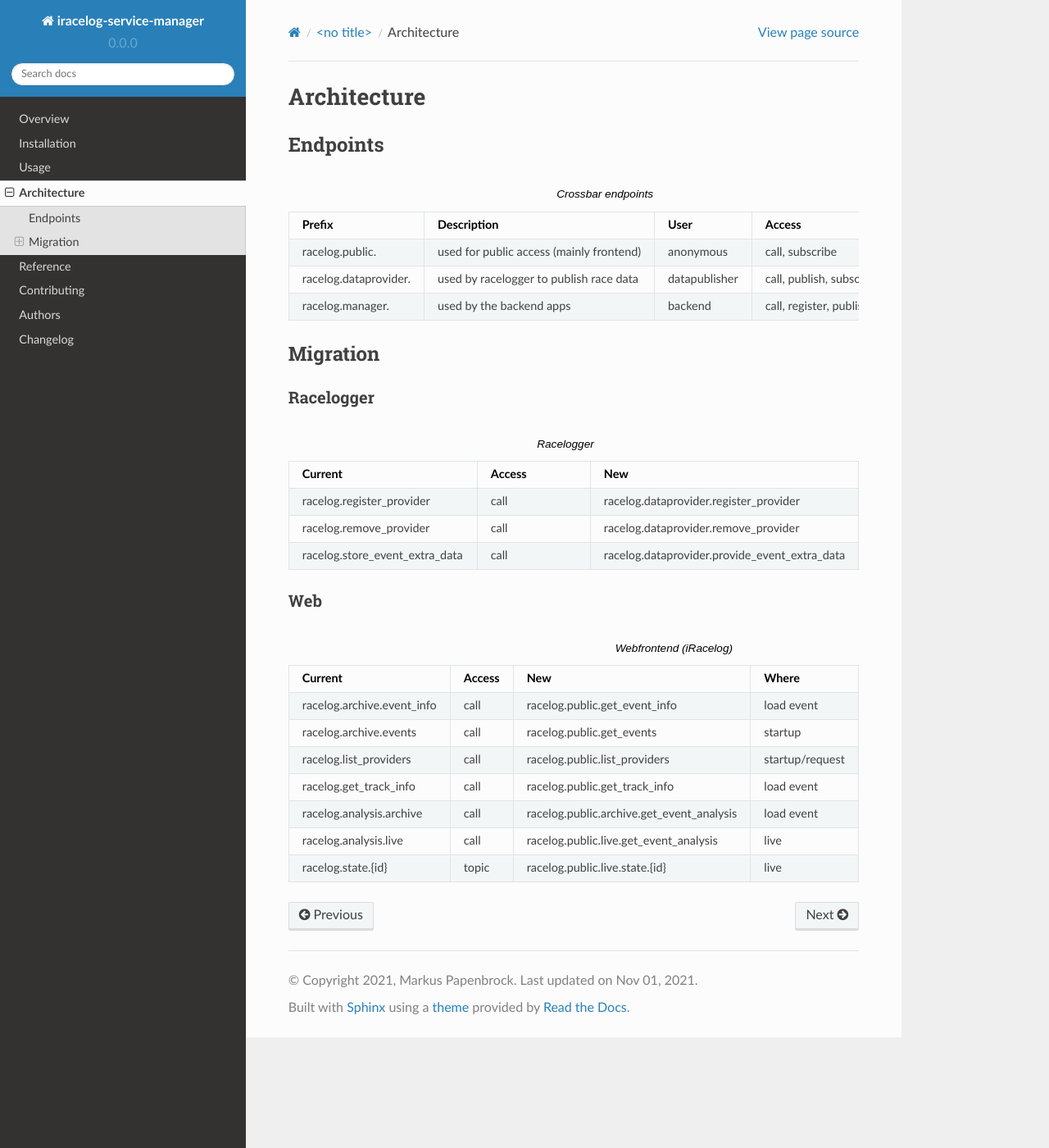
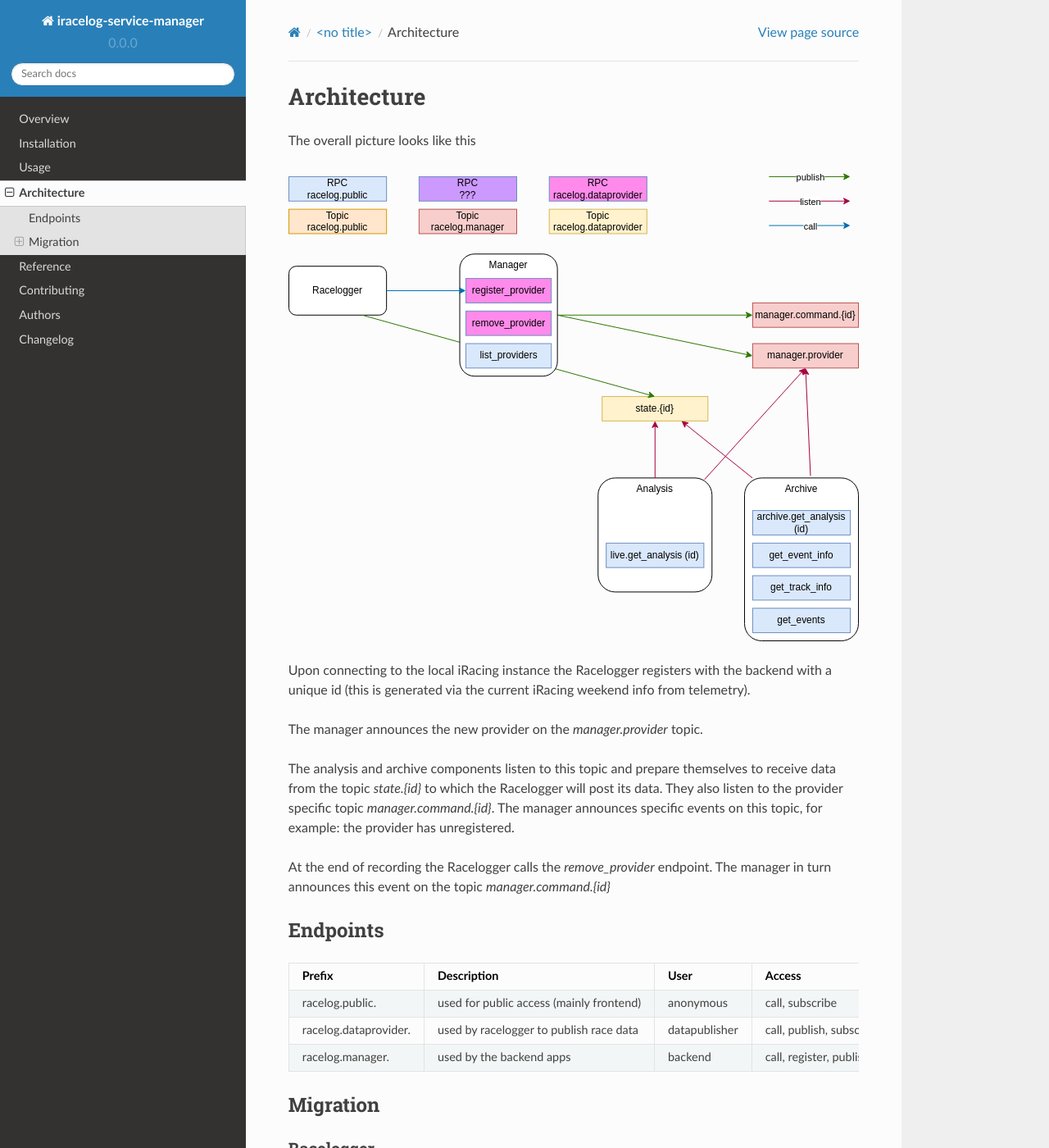
Before and after one commit to mpapenbr/iracelog-service-manager, a Sphinx documentation site: the page built from docs/architecture/overview.rst, in a window 1280 px wide and 1400 px high. Shown: the whole window at 82% size. Built offline with Sphinx 7.4.7 and the Read the Docs theme 2.0.0, drawn with Linux system fonts in a browser that asks for light colours.

Commit message:
chg: doc: architecture !wip

```diff
--- a/docs/architecture/overview.rst
+++ b/docs/architecture/overview.rst
@@ -1,11 +1,25 @@
 Architecture
 ============
+
+The overall picture looks like this
+
+.. image:: arch.drawio.svg
+
+Upon connecting to the local iRacing instance the Racelogger registers with the backend with a unique id (this is generated via the current iRacing weekend info from telemetry).
+
+The manager announces the new provider on the `manager.provider` topic.
+
+The analysis and archive components listen to this topic and prepare themselves to receive data from the topic `state.{id}` to which the Racelogger will post its data.
+They also listen to the provider specific topic `manager.command.{id}`.
+The manager announces specific events on this topic, for example: the provider has unregistered.
+
+At the end of recording the Racelogger calls the `remove_provider` endpoint. The manager in turn announces this event on the topic `manager.command.{id}`
 
 Endpoints
 ---------
 
-.. list-table:: Crossbar endpoints
-    :widths: 10 10 10 10
+.. list-table::
+    :widths: auto
     :header-rows: 1
 
     * - Prefix
@@ -31,7 +45,6 @@ Endpoints
 
 
 
-
 Migration
 ---------
 
@@ -39,8 +52,8 @@ Racelogger
 ^^^^^^^^^^
 
 
-.. list-table:: Racelogger
-    :widths: 10 10 10
+.. list-table::
+    :widths: auto
     :header-rows: 1
 
     * - Current
@@ -62,7 +75,7 @@ Racelogger
 Web
 ^^^
 
-.. list-table:: Webfrontend (iRacelog)
+.. list-table::
     :widths: auto
     :header-rows: 1
 
```
Also changed, not shown: docs/architecture/arch.drawio.svg (added).
